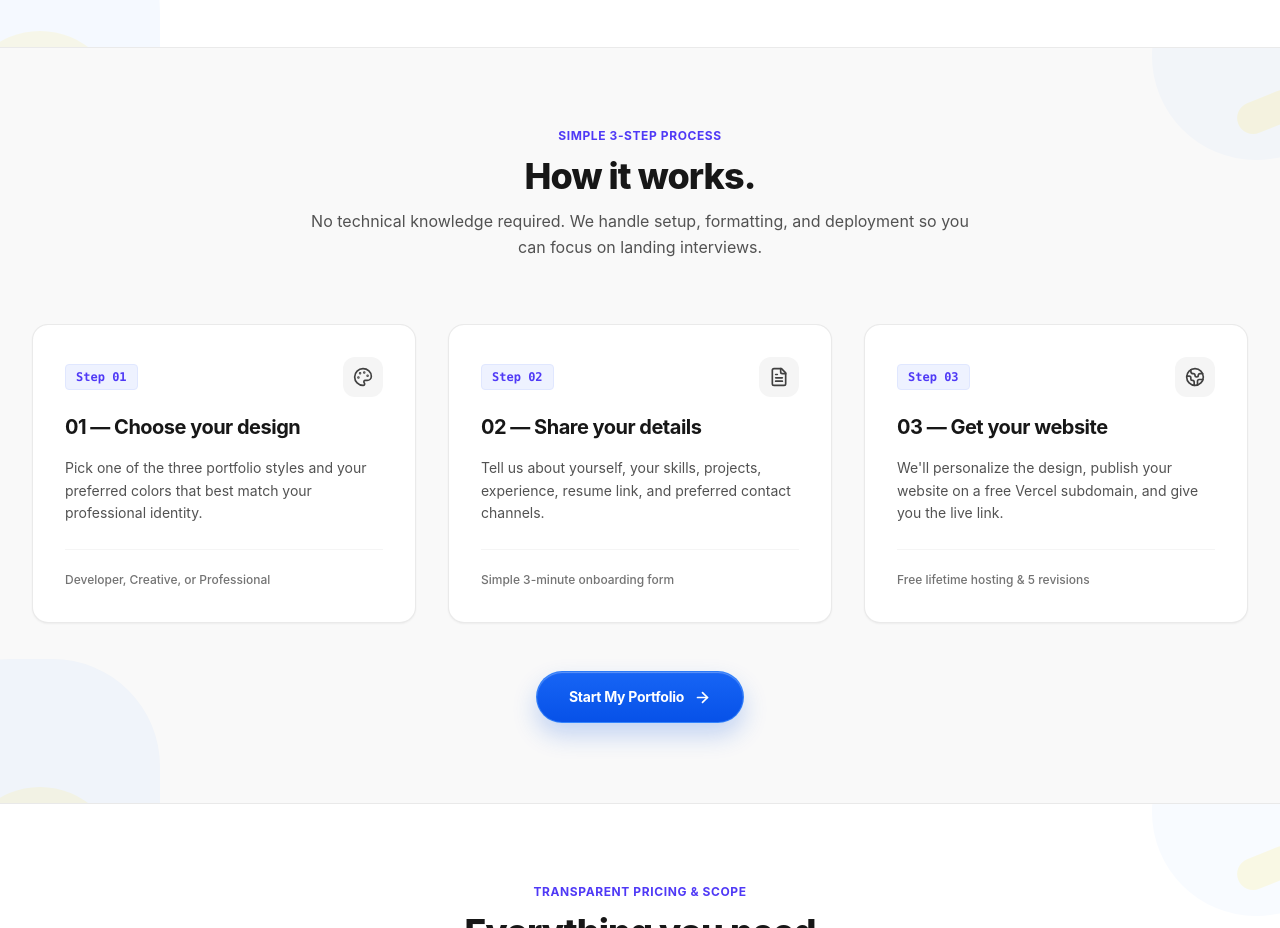
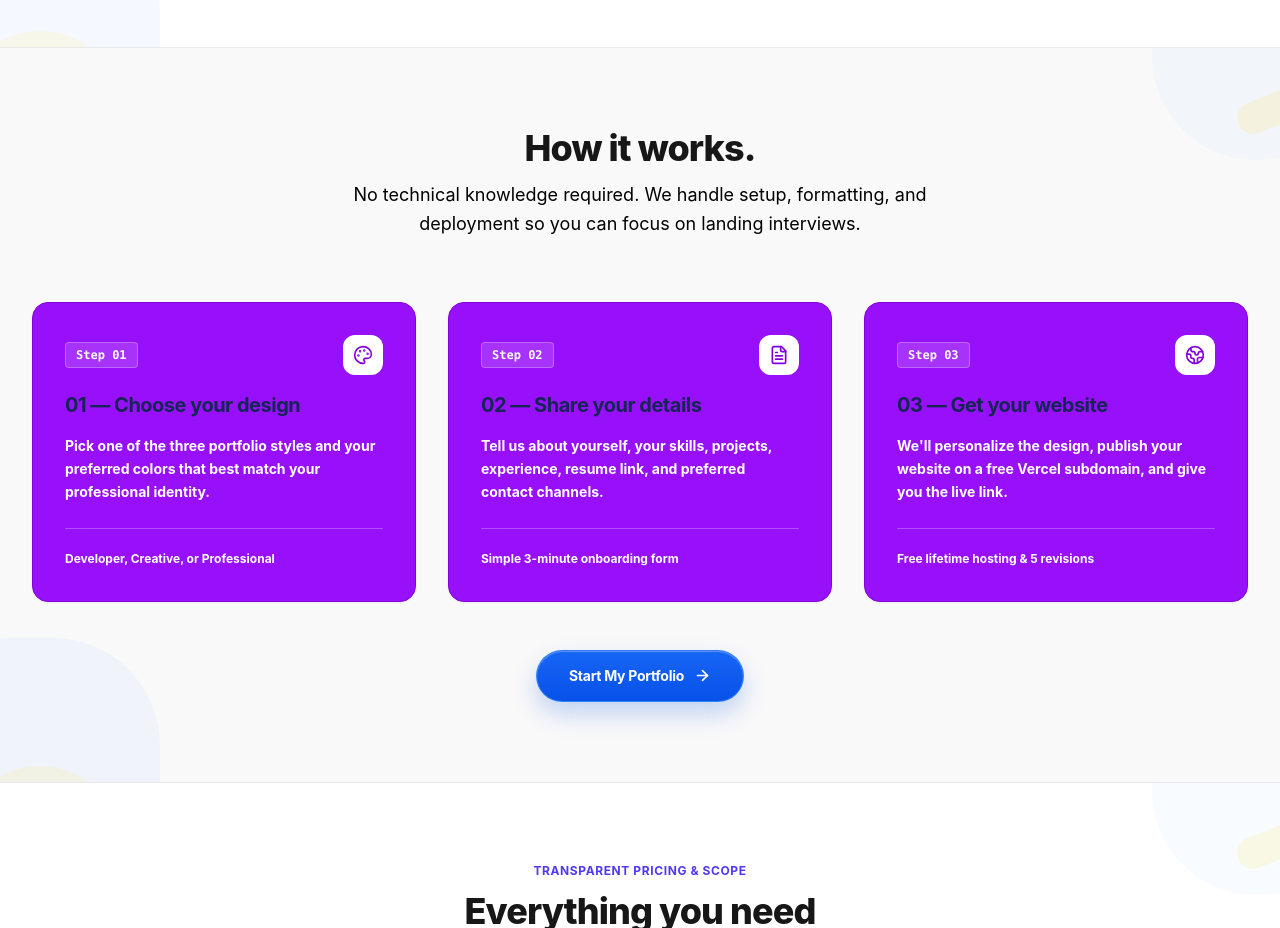
Before and after one commit to codeWithJomo/portfolio-campaign-marketing-website, a React (Vite) app: page / in a window 1280 px wide. Shown: the part 1960-2888 px from the top of the page. Built offline with nearby package versions, Linux system fonts and the light colour scheme; a web font is replaced by a local one.

Commit message:
update how it works section

```diff
--- a/src/components/HowItWorks.tsx
+++ b/src/components/HowItWorks.tsx
@@ -1,7 +1,7 @@
-import React from 'react';
-import { Palette, FileText, Globe2 } from 'lucide-react';
-import { BrandButton } from './BrandButton';
-import { SectionDecorations } from './SectionDecorations';
+import React from "react";
+import { Palette, FileText, Globe2 } from "lucide-react";
+import { BrandButton } from "./BrandButton";
+import { SectionDecorations } from "./SectionDecorations";
 
 interface HowItWorksProps {
   onStartClick: () => void;
@@ -10,43 +10,43 @@ interface HowItWorksProps {
 export const HowItWorks: React.FC<HowItWorksProps> = ({ onStartClick }) => {
   const steps = [
     {
-      num: '01',
-      title: 'Choose your design',
-      desc: 'Pick one of the three portfolio styles and your preferred colors that best match your professional identity.',
+      num: "01",
+      title: "Choose your design",
+      desc: "Pick one of the three portfolio styles and your preferred colors that best match your professional identity.",
       icon: Palette,
-      highlight: 'Developer, Creative, or Professional',
+      highlight: "Developer, Creative, or Professional",
     },
     {
-      num: '02',
-      title: 'Share your details',
-      desc: 'Tell us about yourself, your skills, projects, experience, resume link, and preferred contact channels.',
+      num: "02",
+      title: "Share your details",
+      desc: "Tell us about yourself, your skills, projects, experience, resume link, and preferred contact channels.",
       icon: FileText,
-      highlight: 'Simple 3-minute onboarding form',
+      highlight: "Simple 3-minute onboarding form",
     },
     {
-      num: '03',
-      title: 'Get your website',
+      num: "03",
+      title: "Get your website",
       desc: "We'll personalize the design, publish your website on a free Vercel subdomain, and give you the live link.",
       icon: Globe2,
-      highlight: 'Free lifetime hosting & 5 revisions',
+      highlight: "Free lifetime hosting & 5 revisions",
     },
   ];
 
   return (
-    <section id="how-it-works" className="relative isolate overflow-hidden py-20 bg-neutral-50/70 border-b border-neutral-200/80">
+    <section
+      id="how-it-works"
+      className="relative isolate overflow-hidden py-20 bg-neutral-50/70 border-b border-neutral-200/80"
+    >
       <SectionDecorations className="-z-10" />
       <div className="mx-auto max-w-7xl px-4 sm:px-6 lg:px-8">
-
         {/* Header */}
         <div className="text-center max-w-2xl mx-auto space-y-3 mb-16">
-          <p className="text-xs font-bold uppercase tracking-wider text-indigo-600">
-            Simple 3-Step Process
-          </p>
           <h2 className="text-3xl sm:text-4xl font-extrabold tracking-tight text-neutral-900 text-balance">
             How it works.
           </h2>
-          <p className="text-base text-neutral-600 leading-relaxed">
-            No technical knowledge required. We handle setup, formatting, and deployment so you can focus on landing interviews.
+          <p className="text-lg text-black leading-relaxed">
+            No technical knowledge required. We handle setup, formatting, and
+            deployment so you can focus on landing interviews.
           </p>
         </div>
 
@@ -57,29 +57,29 @@ export const HowItWorks: React.FC<HowItWorksProps> = ({ onStartClick }) => {
             return (
               <div
                 key={step.num}
-                className="relative rounded-2xl bg-white border border-neutral-200/80 p-8 shadow-xs flex flex-col justify-between space-y-6 hover:shadow-md transition-shadow"
+                className="group relative rounded-2xl bg-purple-600 border border-purple-700 p-8 shadow-xs flex flex-col justify-between space-y-6 text-white font-bold hover:bg-green-600 hover:border-green-700 hover:scale-105 hover:z-10 hover:shadow-lg transition-all duration-300"
               >
                 <div className="space-y-4">
                   <div className="flex items-center justify-between">
-                    <span className="font-mono text-xs font-bold text-indigo-600 bg-indigo-50 border border-indigo-100 px-2.5 py-1 rounded">
+                    <span className="font-mono text-xs font-bold text-white bg-white/15 border border-white/25 px-2.5 py-1 rounded">
                       Step {step.num}
                     </span>
-                    <div className="h-10 w-10 rounded-xl bg-neutral-100 flex items-center justify-center text-neutral-700">
+                    <div className="h-10 w-10 rounded-xl bg-white text-purple-700 flex items-center justify-center group-hover:bg-green-100 group-hover:text-green-800">
                       <Icon className="h-5 w-5" />
                     </div>
                   </div>
 
-                  <h3 className="text-xl font-bold tracking-tight text-neutral-900">
+                  <h3 className="text-xl font-bold tracking-tight text-blue-950 group-hover:text-green-950">
                     {step.num} — {step.title}
                   </h3>
 
-                  <p className="text-sm text-neutral-600 leading-relaxed">
+                  <p className="text-sm font-bold text-white leading-relaxed">
                     {step.desc}
                   </p>
                 </div>
 
-                <div className="pt-4 border-t border-neutral-100">
-                  <span className="text-xs font-medium text-neutral-500">
+                <div className="pt-4 border-t border-white/25">
+                  <span className="text-xs font-bold text-white">
                     {step.highlight}
                   </span>
                 </div>
@@ -90,15 +90,10 @@ export const HowItWorks: React.FC<HowItWorksProps> = ({ onStartClick }) => {
 
         {/* CTA below steps */}
         <div className="mt-12 text-center">
-          <BrandButton
-            type="button"
-            onClick={onStartClick}
-            className="px-8"
-          >
+          <BrandButton type="button" onClick={onStartClick} className="px-8">
             Start My Portfolio
           </BrandButton>
         </div>
-
       </div>
     </section>
   );
```
